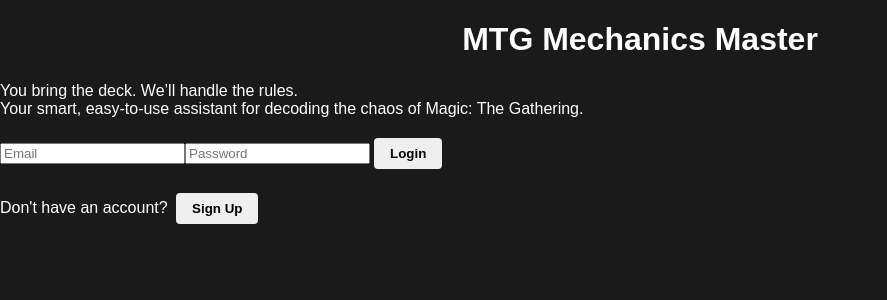
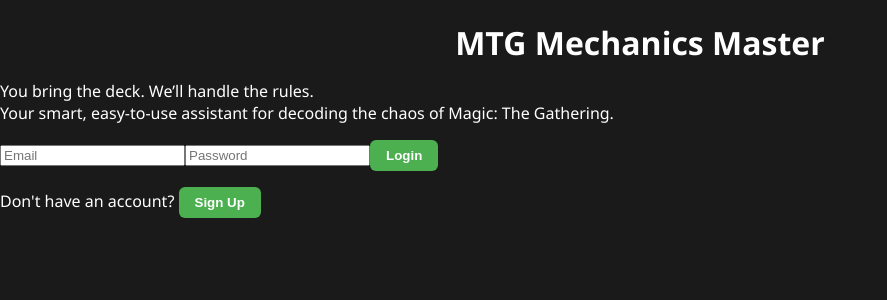
Before and after one commit to cdragon666/vrestin-counters, a React (Create React App) app: page / in a window 1280 px wide. Shown: the top 300 px of the page, without its empty margins (0-887 px from the left). Built offline with nearby package versions, Linux system fonts and the light colour scheme; no server answers.

Commit message:
Fix layout and visual reset for main app styling

```diff
--- a/src/App.css
+++ b/src/App.css
@@ -1,66 +1,96 @@
-body {
+/* Reset */
+body, html {
+  margin: 0;
+  padding: 0;
   background-color: #1a1a1a;
   color: white;
-  font-family: Arial, sans-serif;
-  margin: 0;
-  padding: 0;
+  font-family: 'Segoe UI', sans-serif;
 }
 
+/* Layout Container */
 .container {
   padding: 2rem;
+  max-width: 1100px;
+  margin: 0 auto;
 }
 
+/* Title */
 h1 {
   text-align: center;
-  margin-bottom: 1.5rem;
+  font-size: 2rem;
+  margin-bottom: 1rem;
 }
 
-.support-cards,
-.controls,
-.result-log,
-.creatures-section {
+/* Support Cards */
+.support-cards {
+  display: flex;
+  flex-wrap: wrap;
+  gap: 0.5rem;
   margin-bottom: 2rem;
-}
-
-button {
-  padding: 0.5rem 1rem;
-  margin: 0.25rem;
-  border: none;
-  border-radius: 4px;
-  font-weight: bold;
-  cursor: pointer;
-}
-
-button:hover {
-  opacity: 0.9;
-}
-
-button.selected {
-  background-color: #4caf50;
-  color: white;
 }
 
 .card-button {
   background-color: #333;
   color: white;
-  margin: 0.25rem;
-  border-radius: 6px;
+  padding: 0.5rem 1rem;
+  border-radius: 8px;
+  cursor: pointer;
+  border: none;
+  transition: background-color 0.2s;
+}
+
+.card-button.selected {
+  background-color: #4caf50;
+}
+
+/* Controls */
+.controls {
+  display: flex;
+  gap: 0.5rem;
+  margin-bottom: 2rem;
+  flex-wrap: wrap;
+}
+
+.controls input {
   padding: 0.5rem;
+  border-radius: 4px;
+  border: none;
+}
+
+/* Creatures Section */
+.creatures-section {
+  margin-bottom: 2rem;
 }
 
 .creature-box {
-  background: #2e2e2e;
-  padding: 0.5rem;
+  background-color: #2c2c2c;
+  padding: 0.75rem;
   margin-bottom: 1rem;
-  border-radius: 6px;
+  border-radius: 8px;
 }
 
-textarea {
+/* Log Section */
+.result-log textarea {
   width: 100%;
-  height: 150px;
-  padding: 0.5rem;
+  height: 200px;
   background-color: #111;
   color: white;
   border: none;
+  border-radius: 8px;
+  padding: 0.5rem;
+  resize: vertical;
+}
+
+button {
+  background-color: #4caf50;
+  border: none;
+  color: white;
+  padding: 0.5rem 1rem;
+  font-weight: bold;
   border-radius: 6px;
+  cursor: pointer;
 }
+
+button.red {
+  background-color: #c62828;
+}
```
